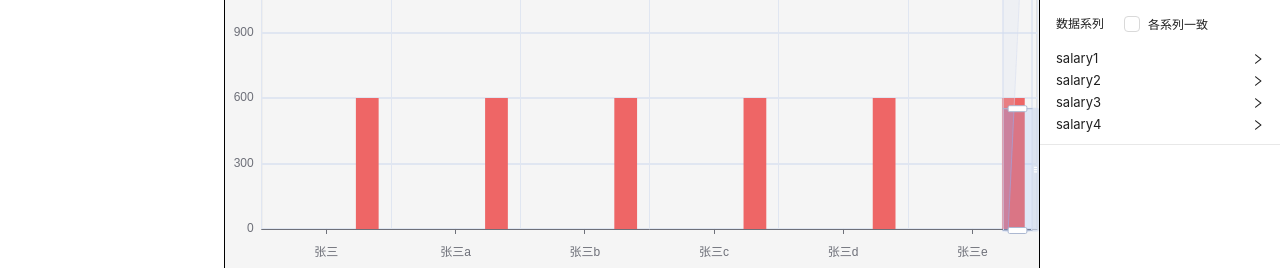
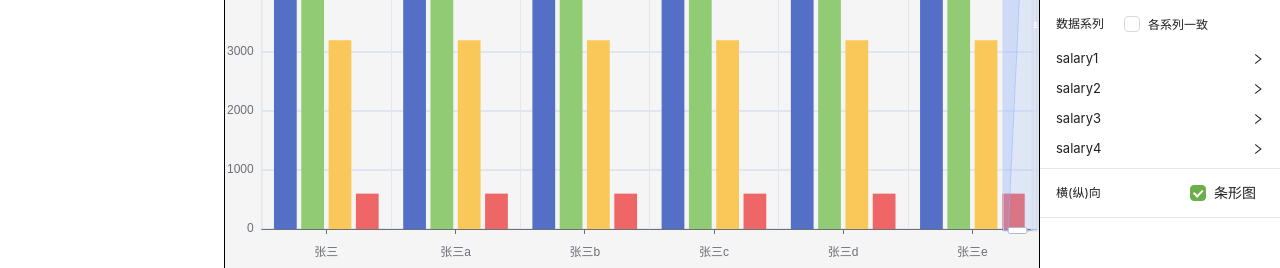
Before and after one commit to konmor/konmorreport, a Vue app: page /easy-report/report/create in a window 1280 px wide. Shown: the part 386-654 px from the top of the page. Built offline with nearby package versions, Linux system fonts and the light colour scheme; no server answers; the HTML template or start-up script is replaced by a standard one.

Commit message:
feat: 柱状图数据系列配置

```diff
--- a/src/components/EmptyReport.vue
+++ b/src/components/EmptyReport.vue
@@ -231,14 +231,14 @@ let allSeriesEqual = ref(false);
 
 let allSeriesConfigShow = ref([]);
 
-let seriesLabelShow = ref<'show' | 'hover'>('');
+let seriesLabelShow = ref<Record<string, 'show'|'hover'|''>>({});
 
 const seriesLabelControl = (item) => {
-  if (seriesLabelShow.value != null && seriesLabelShow.value.length > 0) {
-    if (seriesLabelShow.value == 'hover') {
+  if (seriesLabelShow.value[item.id] != null && seriesLabelShow.value[item.id] .length > 0) {
+    if (seriesLabelShow.value[item.id]  == 'hover') {
       item.emphasis.label.show = true;
       item.label.show = false;
-    } else if (seriesLabelShow.value == 'show') {
+    } else if (seriesLabelShow.value[item.id]  == 'show') {
       item.emphasis.label.show = true;
       item.label.show = true;
     }
@@ -251,6 +251,8 @@ const seriesLabelControl = (item) => {
     series: temp,
   })
 };
+
+let orient = ref('horizontal'); //horizontal vertical
 
 function transferDataToArray(){
   let data = [
@@ -538,7 +540,7 @@ let tempChartOption: ECBasicOption = reactive<ECBasicOption>({
       },
       emphasis: {
         disabled: false,
-        focus: 'self', // none \ self \ series
+        focus: 'series', // none \ self \ series
         label: {
           show: false,
         }
@@ -552,9 +554,45 @@ let tempChartOption: ECBasicOption = reactive<ECBasicOption>({
       barMinWidth: '8',
       stack: 'group2',
       stackStrategy: 'samesign',
-    },
-    {id:'3',name:dimensions[3],type: 'bar', barMaxWidth: '50', barMinWidth: '1'},
-    {id:'4',name:dimensions[4],type: 'bar', barMaxWidth: '50', barMinWidth: '1'},
+      label: {
+        show: false,
+        position: 'top', // top inside insideTop insideBottom
+        rotate: 90, // -90 90
+      },
+      emphasis: {
+        disabled: false,
+        focus: 'series', // none \ self \ series
+        label: {
+          show: false,
+        }
+      },
+    },
+    {id:'3',name:dimensions[3],type: 'bar', barMaxWidth: '50', barMinWidth: '1',
+      label: {
+        show: false,
+        position: 'top', // top inside insideTop insideBottom
+        rotate: 90, // -90 90
+      },
+      emphasis: {
+        disabled: false,
+        focus: 'series', // none \ self \ series
+        label: {
+          show: false,
+        }
+      },},
+    {id:'4',name:dimensions[4],type: 'bar', barMaxWidth: '50', barMinWidth: '1',
+      label: {
+        show: false,
+        position: 'top', // top inside insideTop insideBottom
+        rotate: 90, // -90 90
+      },
+      emphasis: {
+        disabled: false,
+        focus: 'series', // none \ self \ series
+        label: {
+          show: false,
+        }
+      },},
   ],
   dataZoom: [
     {
@@ -570,7 +608,7 @@ let tempChartOption: ECBasicOption = reactive<ECBasicOption>({
     {
       type: 'inside',
       start: 0,
-      end: 30,
+      end: 100,
       yAxisIndex: [0],
     },
     {
@@ -1649,8 +1687,10 @@ onBeforeUnmount(() => {
               <a-collapse v-model:activeKey="allSeriesConfigShow" expand-icon-position="end"
                           :style="{border:'none',backgroundColor:'transparent',margin:'0',padding:'0'}">
 
-                <a-collapse-panel :style="{border:'none',margin:'0',padding:'0',fontSize:'13px'}"
-                                  v-for="(item ,index) in tempChartOption.series" :header="item.name" :key="index">
+                <a-collapse-panel :style="{border:'none',marginTop:'8px',padding:'0',fontSize:'13px'}"
+                                  v-for="(item ,index) in tempChartOption.series"
+                                  :header="item.name"
+                                  :key="item.id || index">
 
                   <div class="chart-item">
                     <span class="label-left" style="width: 48px">系列名称</span>
@@ -1685,7 +1725,7 @@ onBeforeUnmount(() => {
                     <span class="label-left" style="width: 48px">数据标签</span>
 
                     <div class="component-right">
-                      <a-radio-group v-model:value="seriesLabelShow"
+                      <a-radio-group v-model:value="seriesLabelShow[item.id]"
                                      size="small"
                                      @change="seriesLabelControl(item)">
                         <a-radio-button value='show'><span class="label-normal">常显示</span></a-radio-button>
@@ -1701,7 +1741,7 @@ onBeforeUnmount(() => {
                       <a-select v-model:value="item.label.position"
                                 size="small"
                                 @change="tempChart.setOption({series:[{id:item.id,label:{position:item.label.position}}]})"
-                                :disabled="seriesLabelShow ==null || seriesLabelShow =='' ">
+                                :disabled="seriesLabelShow == null || seriesLabelShow =='' ">
                         <a-select-option value='top'><span class="label-normal">顶部</span></a-select-option>
                         <a-select-option value="inside"><span class="label-normal">内中</span></a-select-option>
                         <a-select-option value="insideBottom"><span class="label-normal">内下</span></a-select-option>
@@ -1743,6 +1783,15 @@ onBeforeUnmount(() => {
                 </a-collapse-panel>
               </a-collapse>
             </div>
+
+            <div class="chart-group">
+              <div class="chart-item">
+                <span class="label-left" style="width: 48px">横(纵)向</span>
+                <div class="content-right">
+                  <a-checkbox v-model:checked="orient" value="vertical">条形图</a-checkbox>
+                </div>
+              </div>
+            </div>
           </a-layout-sider>
         </a-layout>
       </a-modal>
```
